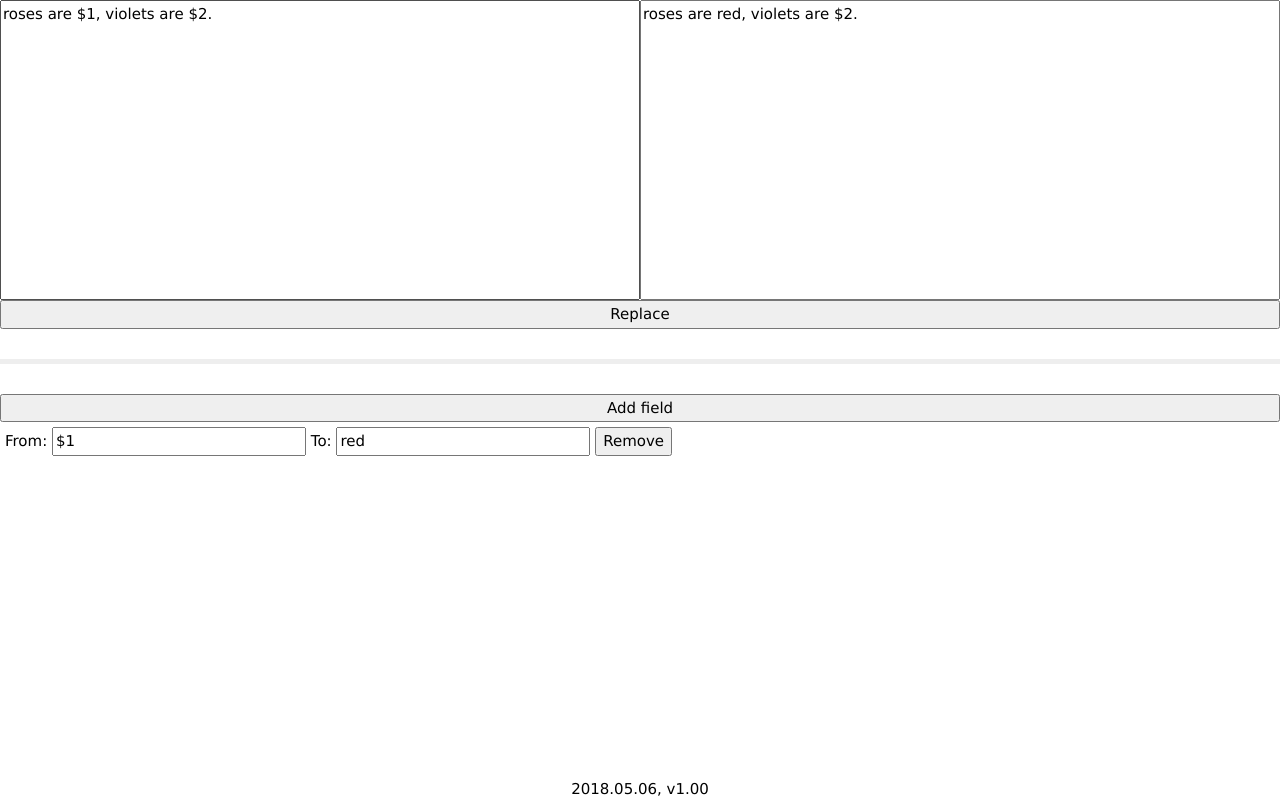
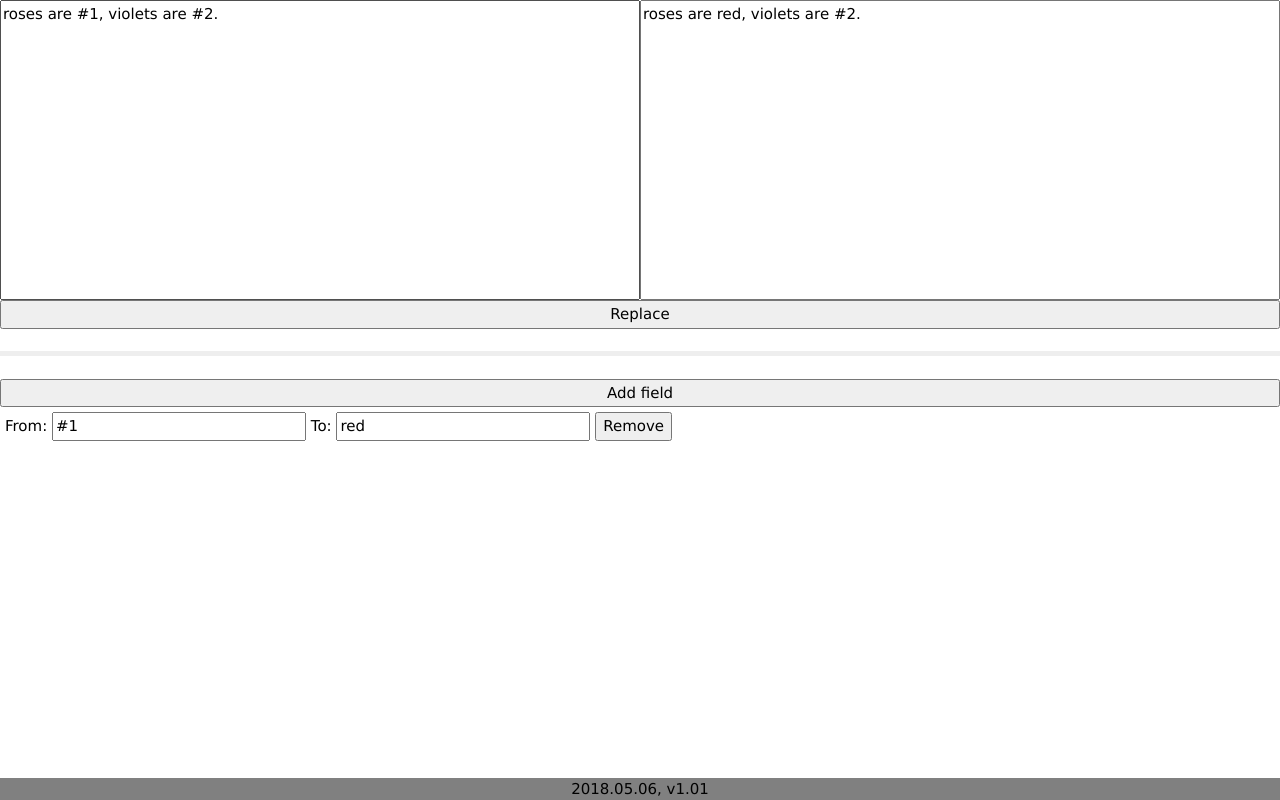
Before and after one commit to drLemis/Regform, a plain HTML site: page index.html in a window 1280 px wide. Both pictures are taken after a click on the button "Replace". Drawn offline with nearby package versions, Linux system fonts and the light colour scheme.

Commit message:
Full regexp, simple redesign

```diff
--- a/index.html
+++ b/index.html
@@ -30,8 +30,8 @@
         }
 
         hr {
-            margin-top: 0.5em;
-            margin-bottom: 0.5em;
+            margin-top: 0em;
+            margin-bottom: 0em;
             border-width: 5px;
         }
 
@@ -46,13 +46,14 @@
             text-align: center;
             bottom: 0px;
             width: 100%;
+            background-color: grey;
         }
     </style>
 </head>
 
 <body>
     <div class="container">
-        <div class="left"><textarea class="textArea" rows="10" cols="45" id="textInput">roses are $1, violets are $2.</textarea></div>
+        <div class="left"><textarea class="textArea" rows="10" cols="45" id="textInput">roses are #1, violets are #2.</textarea></div>
         <div class="right"><textarea class="textArea" rows="10" cols="45" id="textOutput" readonly></textarea></div>
         <div class="bottom"><button class="button" onclick="transformText()" style="width: 100%;">Replace</button></div>
     </div>
@@ -62,14 +63,16 @@
     <div id="arguments">
         <button class="button" onclick="addField()" style="width: 100%;">Add field</button>
         <div id="element[0]" style="margin: 5px">
-            <span>From: <input type="text" class="fieldFrom" style="width:20%;" id="fieldFrom[0]" value="$1"/></span>
+            <span>From: <input type="text" class="fieldFrom" style="width:20%;" id="fieldFrom[0]" value="#1"/></span>
             <span>To: <input type="text" class="fieldTo" style="width:20%;" id="fieldTo[0]" value="red"/></span>
             <span><button class="button" onclick="removeField(0)">Remove</button></span>
         </div>
     </div>
 
-    <div class="footer">2018.05.06, v1.00</div>
-    <script src="regex.js"></script>
+    <br>
+
+    <div class="footer">2018.05.06, v1.01</div>
+    <script src="regexp.js"></script>
     <script src="fields.js"></script>
 </body>
 
--- a/regex.js
+++ b/regexp.js
@@ -8,8 +8,8 @@ function transformText() {
 	textOutput.value = textInput.value;
 
 	for (var i = 0; i < fieldsFrom.length; i++) {
-		var regex = new RegExp(fieldsFrom[i].value.replace(/[\-\[\]\/\{\}\(\)\*\+\?\.\\\^\$\|]/g, "\\$&"), "g");
-
+		// var regex = new RegExp(fieldsFrom[i].value.replace(/[\-\[\]\/\{\}\(\)\*\+\?\.\\\^\$\|]/g, "\\$&"), "g");
+		var regex = new RegExp(fieldsFrom[i].value, "g");
 		textOutput.value = textOutput.value.replace(regex, fieldsTo[i].value);
 	}
 }
```
